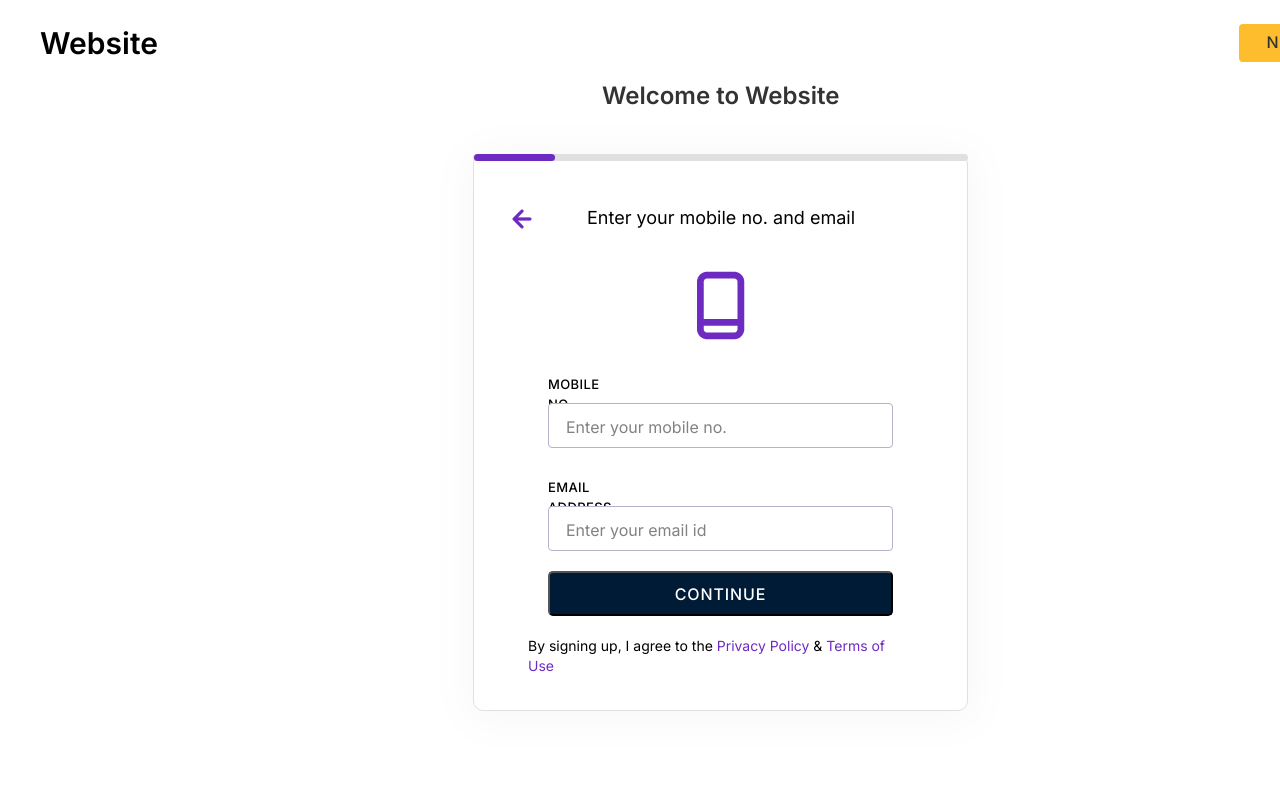
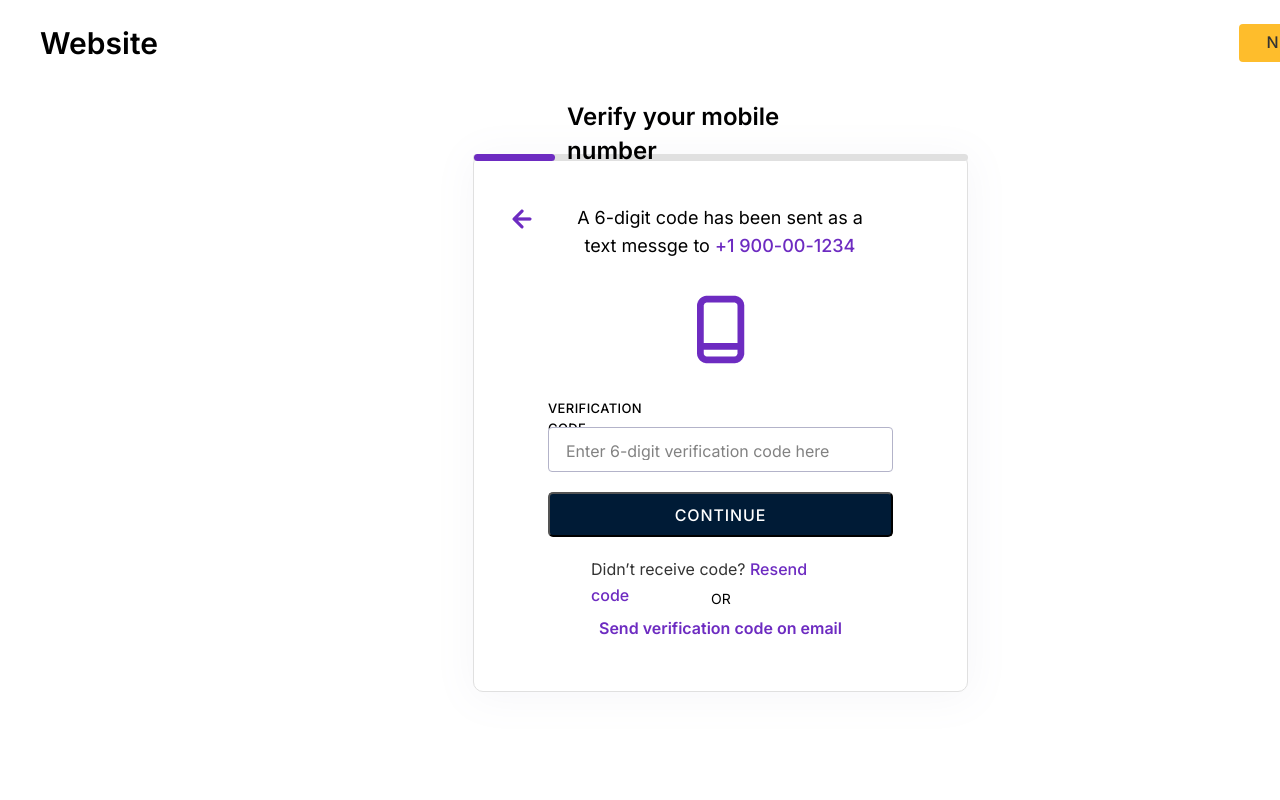
Before and after one commit to delbusque/Login-Wizard, a React (Create React App) app in the folder client/: page / in a window 1280 px wide. Shown: the top 800 px of the page. Built offline with nearby package versions, Linux system fonts and the light colour scheme.

Commit message:
Add Verify Mobile page

```diff
--- a/client/src/App.js
+++ b/client/src/App.js
@@ -1,12 +1,14 @@
 import './App.css';
 import LandingPage from './pages/landing-page/LandingPage';
 import AuthPage from './pages/auth-page/AuthPage';
+import VerifyMobile from './pages/verify-mobile/VerifyMobile';
 
 function App() {
   return (
     <>
+      <VerifyMobile />
       <AuthPage />
-      <LandingPage />
+      {/* <LandingPage /> */}
     </>
   );
 }
--- /dev/null
+++ b/client/src/pages/verify-mobile/VerifyMobile.js
@@ -0,0 +1,29 @@
+import Header from '../../components/Header/Header';
+import Card from '../../components/Card/Card';
+import arrowLeft from '../../images/arrow-left1.png';
+import mobileAndroid from '../../images/mobile-android-alt1.png';
+
+import styles from './VerifyMobile.module.css';
+
+const VerifyMobile = () => {
+    return (
+        <div className={styles['verify-container']}>
+            <Header />
+            <Card />
+
+            <h3 className={styles['title-number']}>Verify your mobile number</h3>
+
+            <img src={arrowLeft} alt='arrow' className={styles['card-arrow']} />
+
+            <h5 className={styles['desc-number']}>A 6-digit code has been sent as a text messge to <span>+1 900-00-1234</span></h5>
+
+            <img src={mobileAndroid} alt='mobile-phone' className={styles['card-phone']} />
+
+            <p className={styles['redirect']}>Send verification code on email</p>
+
+
+        </div>
+    )
+}
+
+export default VerifyMobile;
--- /dev/null
+++ b/client/src/pages/verify-mobile/VerifyMobile.module.css
@@ -0,0 +1,89 @@
+.verify-container {
+    position: relative;
+    width: 1440px;
+    height: 900px;
+    background: #FFFFFF;
+    margin: 0 auto;
+    align-items: center;
+}
+
+.title-number {
+    position: absolute;
+    width: 307px;
+    height: 34px;
+    left: 567px;
+    top: 100px;
+    /* H3 / Bold */
+    font-family: 'Inter';
+    font-style: normal;
+    font-weight: 600;
+    font-size: 24px;
+    line-height: 140.62%;
+    /* identical to box height, or 34px */
+    color: #000000;
+}
+
+.desc-number {
+    position: absolute;
+    width: 312px;
+    height: 56px;
+    left: 564px;
+    top: 174px;
+
+    /* H5 / Regular */
+
+    font-family: 'Inter';
+    font-style: normal;
+    font-weight: 400;
+    font-size: 18px;
+    line-height: 155%;
+    /* or 28px */
+
+    text-align: center;
+
+    color: #000000;
+}
+
+.desc-number span {
+    color: #6D2BC1;
+    font-weight: 500;
+}
+
+.card-arrow {
+    position: absolute;
+    width: 38px;
+    height: 38px;
+    left: 503px;
+    top: 200px;
+}
+
+.card-phone {
+    position: absolute;
+    width: 48px;
+    height: 69px;
+    left: 697px;
+    top: 295px;
+}
+
+.redirect {
+    position: absolute;
+    width: 243px;
+    height: 26px;
+    left: 599px;
+    top: 616px;
+
+    /* Body Text / Default / Bold */
+
+    font-family: 'Inter';
+    font-style: normal;
+    font-weight: 600;
+    font-size: 16px;
+    line-height: 160%;
+    /* identical to box height, or 26px */
+
+
+    /* Primary 1 */
+
+    color: #6D2BC1;
+
+}
```
